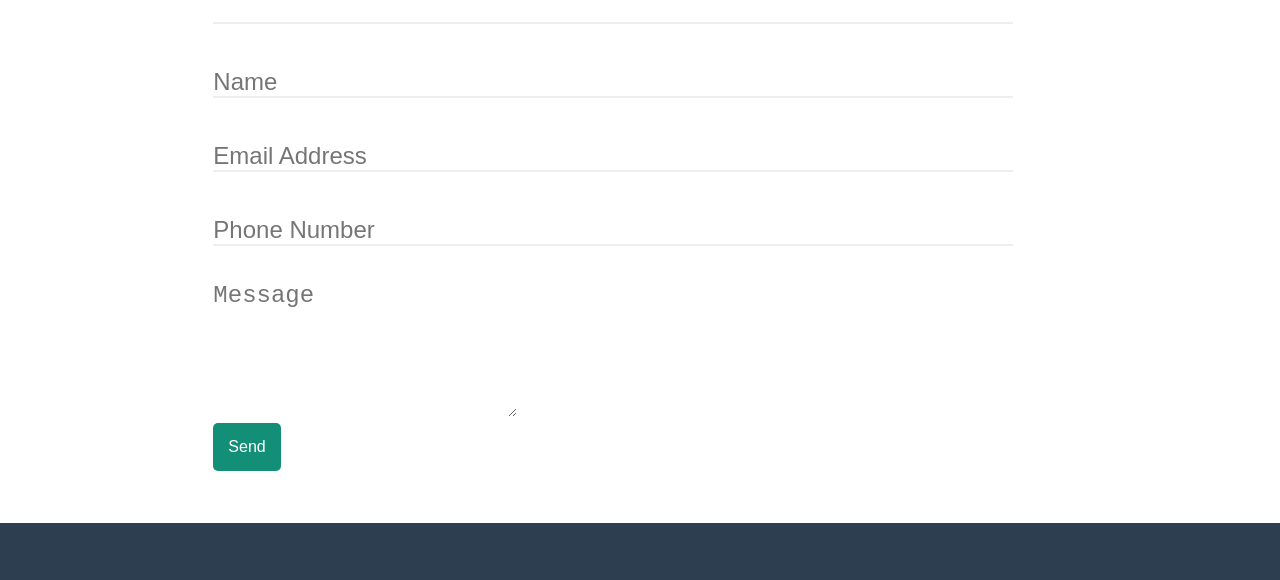
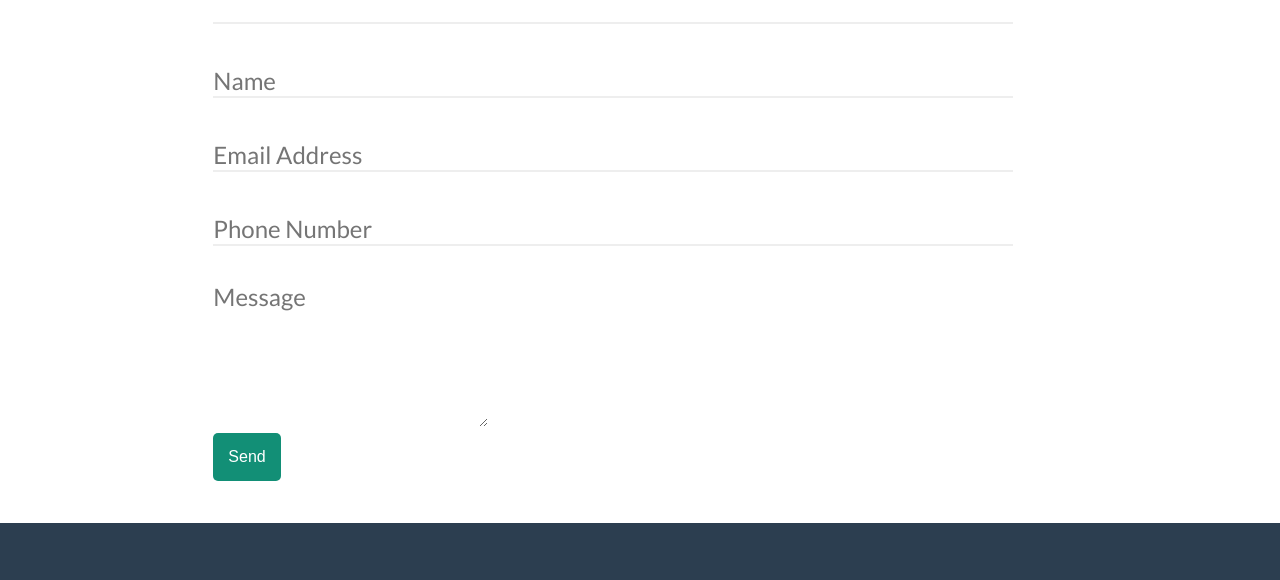
Before and after one commit to Fiorellacr24/Freelancer, a plain HTML site: page index.html in a window 1280 px wide. Shown: the part 2158-2738 px from the top of the page. Drawn offline with Linux system fonts and the light colour scheme.

Commit message:
contact-font

```diff
--- a/index.html
+++ b/index.html
@@ -114,19 +114,19 @@
 		<form class="form font-lato">
 			<div class="data">
 				<label for="name"></label><br>
-				<input type="text" placeholder="Name" title="Please enter your name." required><br>
+				<input class="font-lato" type="text" placeholder="Name" title="Please enter your name." required><br>
 			</div>
 			<div class="data">
 				<label for="email"></label><br>
-				<input type="email" placeholder="Email Address" title="Please enter your email address." required><br>
+				<input class="font-lato" type="email" placeholder="Email Address" title="Please enter your email address." required><br>
 			</div>
 			<div class="data">
 				<label for="phone"></label><br>
-				<input type="number" placeholder="Phone Number" title="Please enter your phone number." required><br>
+				<input class="font-lato" type="text" placeholder="Phone Number" title="Please enter your phone number." required><br>
 			</div>
 			<div class="data">
 				<label for="message"></label><br>
-				<textarea name="message" placeholder="Message" id="message" rows="5" title="Please enter a message." required></textarea><br>
+				<textarea class="font-lato" name="message" placeholder="Message" id="message" rows="5" title="Please enter a message." required></textarea><br>
 			</div>
 			<button type="submit" class="btn-send">Send</button>
 		</form>
```
